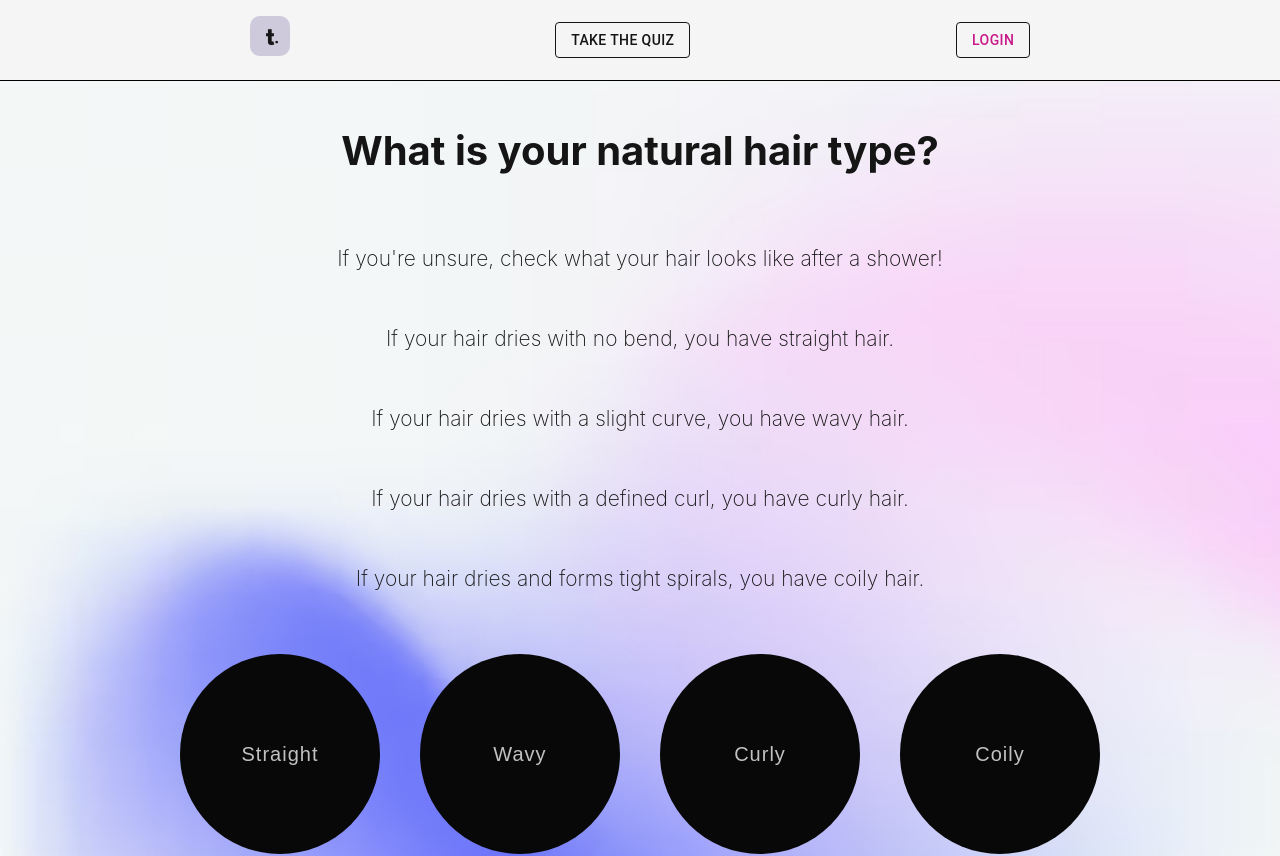
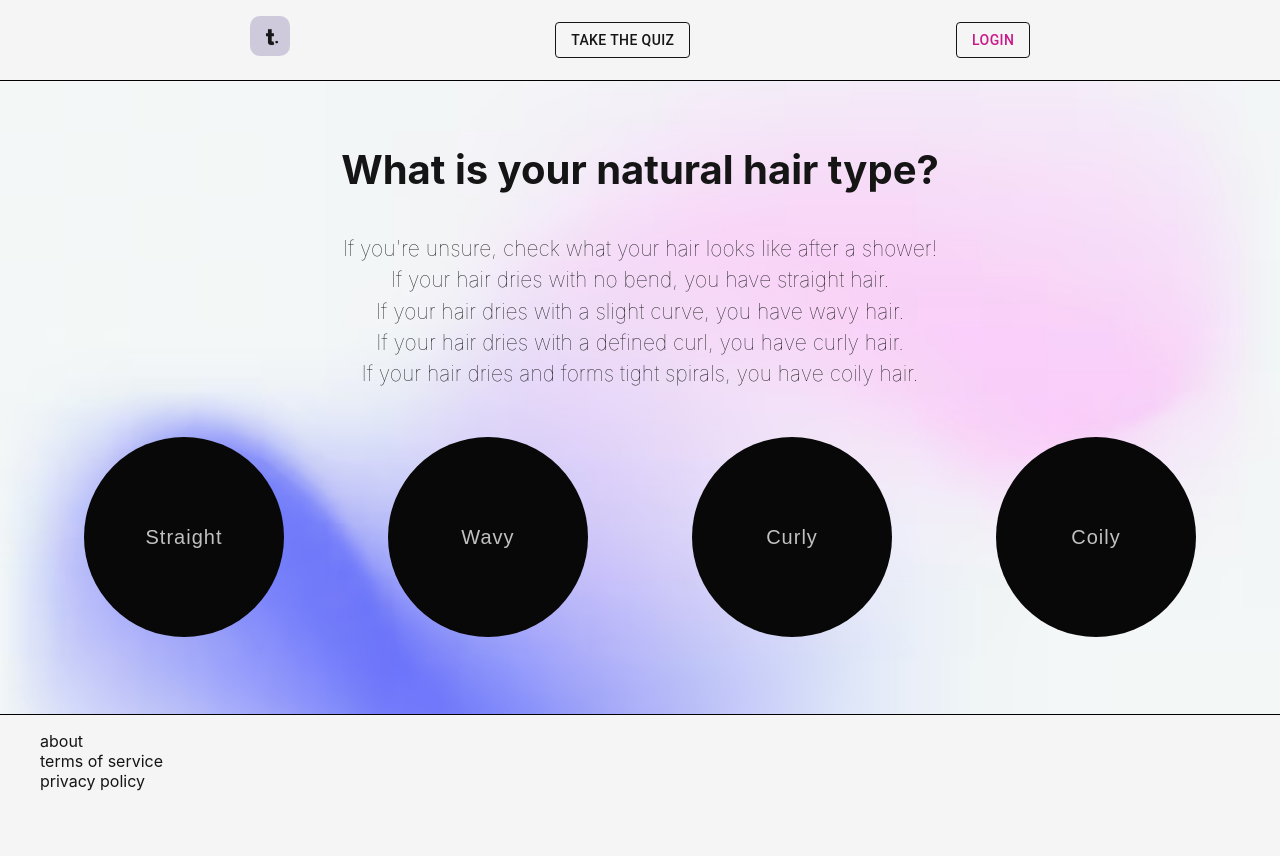
Before and after one commit to Rpolitis/texturetalk, a React (Create React App) app in the folder client/: page /q1type in a window 1280 px wide. Shown: the top 856 px of the page. After the commit the page ends 811 px from the top, so only its background shows below. Built offline with nearby package versions, Linux system fonts and the light colour scheme.

Commit message:
test 3/27

```diff
--- a/client/src/pages/Quiz/q1type.js
+++ b/client/src/pages/Quiz/q1type.js
@@ -4,7 +4,7 @@ import { Link } from "react-router-dom";
 
 const Q1Type = () => {
     return (
-        <div style={{ textAlign: "center"}} className="main">
+        <div style={{ textAlign: "center"}} className="main1">
             <h1>What is your natural hair type?</h1>
             <h4>If you're unsure, check what your hair looks like after a shower!</h4>
             <h4>If your hair dries with no bend, you have straight hair.</h4>
--- a/client/src/pages/Quiz/q3density.js
+++ b/client/src/pages/Quiz/q3density.js
@@ -4,7 +4,7 @@ import './quizbuttons.css';
 
 const Q3Density = () => {
     return (
-        <div style={{ textAlign: "center"}} className="main">
+        <div style={{ textAlign: "center"}} className="main1">
             <h1>How dense is your hair?</h1>
             <h4>Tip: Compare a single strand of hair to a sewing thread.</h4>
             <h4> A thinner strand would be considered low density while a thicker strand would be considered high density.</h4>
--- a/client/src/pages/Quiz/q4scalp.js
+++ b/client/src/pages/Quiz/q4scalp.js
@@ -4,7 +4,7 @@ import './quizbuttons.css';
 
 const Q4Scalp = () => {
     return (
-        <div style={{ textAlign: "center"}} className="main">
+        <div style={{ textAlign: "center"}} className="main1">
             <h1>Describe your scalp one day after washing your hair.</h1>
             <h4>Oilier scalps tend to need washes more frequently than dry scalps!</h4>
             <div className="button-container">
--- a/client/src/pages/Quiz/q5porosity.js
+++ b/client/src/pages/Quiz/q5porosity.js
@@ -4,7 +4,7 @@ import './quizbuttons.css';
 
 const Q5Porosity = () => {
     return (
-        <div style={{ textAlign: "center"}} className="main">
+        <div style={{ textAlign: "center"}} className="main1">
             <h1>What is your hair's porosity?</h1>
             <h4>To find your hair’s porosity, place a single strand in a glass of water.</h4>
             <h4>If your hair floats on top of the water, it has low porosity.</h4>
--- a/client/src/pages/Quiz/quizbuttons.css
+++ b/client/src/pages/Quiz/quizbuttons.css
@@ -17,7 +17,7 @@ h4 {
     margin-top: -1.7%;
 }
 
-.main {
+.main1 {
     margin-top: 0%;
     margin-bottom: 0%;
 }
--- a/client/src/pages/Quiz/quizresults.css
+++ b/client/src/pages/Quiz/quizresults.css
@@ -27,7 +27,7 @@ h3 {
     padding-right: 10%
 }
 
-h4 {
+.newh4 {
     display: flex;
     align-items: center;
     flex-direction: column;
--- a/client/src/pages/Quiz/quizresults.js
+++ b/client/src/pages/Quiz/quizresults.js
@@ -4,7 +4,7 @@ import { Paper } from "@mui/material";
 
 const QuizResults = () => {
     return (
-        <div style={{ textAlign: "center", marginTop: "50px" }} className="main">
+        <div style={{ textAlign: "center", marginTop: "50px" }} className="main1">
             <Paper sx={{borderRadius: '0px', border: '1px solid black', backgroundColor: 'whitesmoke', padding: "1rem"}}>
             <h1>your results!</h1>
             <h3>you have curly hair.</h3>
```
